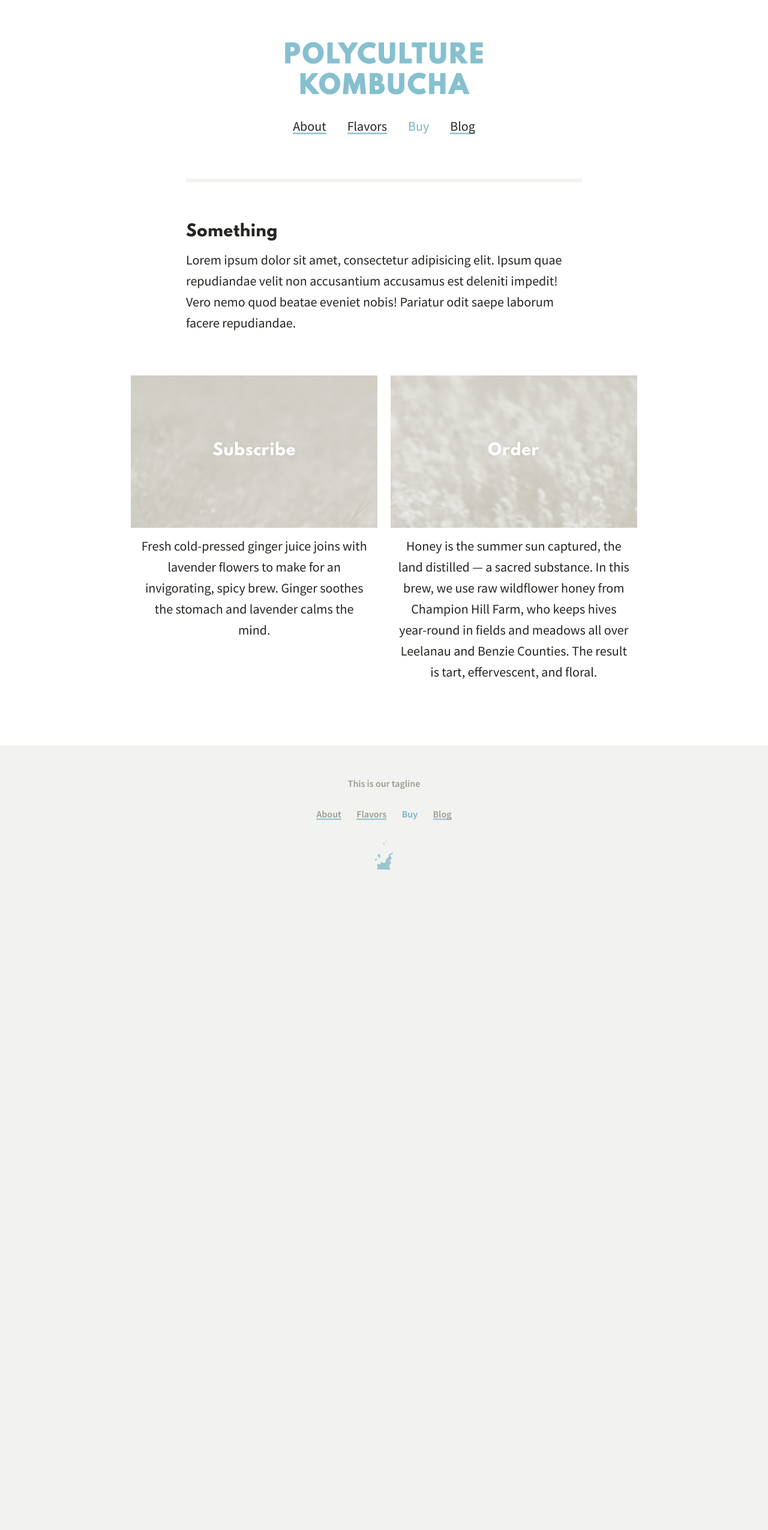
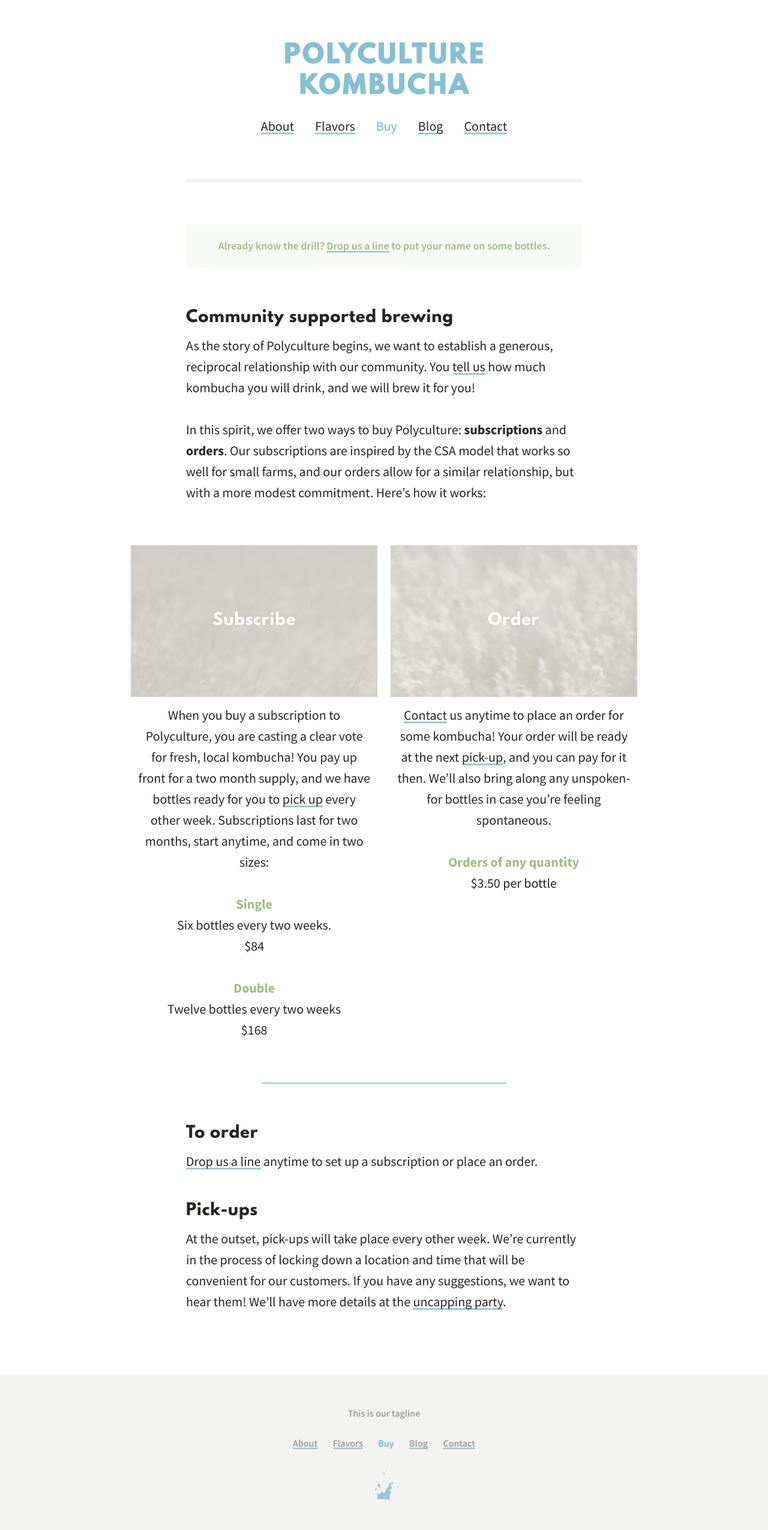
Before and after one commit to cscottmills/polyculturekombucha, a Jekyll site: the page built from buy/index.html, in a window 1280 px wide. Shown: the whole page at 60% size. Built offline with Jekyll 4.4.1, drawn with Linux system fonts in a browser that asks for light colours; before the commit the page ends 1501 px from its top, so only the background shows below that.

Commit message:
[CONTENT] Add Buy content

```diff
--- /dev/null
+++ b/_includes/buy_bottom.md
@@ -0,0 +1,11 @@
+<h2 class="post--title">To order</h2>
+
+[Drop us a line](/contact) anytime to set up a subscription or place an order.
+
+<h2 class="post--title" id="pickup">Pick-ups</h2>
+
+At the outset, pick-ups will take place every other week. We're currently in the process of locking down a location and time that will be convenient for our customers. If you have any suggestions, we want to hear them! We'll have more details at the [uncapping party](/blog/uncapping).
+
+<!-- <h2 class="post--title" id="pickup">Our bottles</h2>
+
+Lorem ipsum dolor sit amet, consectetur adipisicing elit. Tenetur possimus maxime recusandae dicta provident sed sint doloremque veritatis fugit pariatur tempora amet reiciendis laudantium exercitationem error explicabo quam at assumenda! -->
--- /dev/null
+++ b/_includes/buy_order.md
@@ -0,0 +1,6 @@
+<h2 class="title gray-alt" id="order"><b>Order</b></h2>
+
+[Contact](/contact) us anytime to place an order for some kombucha! Your order will be ready at the next [pick-up](#pickup), and you can pay for it then. We'll also bring along any unspoken-for bottles in case you're feeling spontaneous.
+
+**Orders of any quantity**
+$3.50 per bottle
--- /dev/null
+++ b/_includes/buy_subscribe.md
@@ -0,0 +1,13 @@
+<h2 class="title gray" id="subscribe"><b>Subscribe</b></h2>
+
+When you buy a subscription to Polyculture, you are casting a clear vote for fresh, local kombucha! You pay up front for a two month supply, and we have bottles ready for you to [pick up](#pickup) every other week. Subscriptions last for two months, start anytime, and come in two sizes:
+
+**Single**
+Six bottles every two weeks.
+$84
+
+**Double**
+Twelve bottles every two weeks
+$168
+
+<!-- [Payment plans?] -->
--- /dev/null
+++ b/_includes/buy_top.md
@@ -0,0 +1,5 @@
+<h2 class="post--title">Community supported brewing</h2>
+
+As the story of Polyculture begins, we want to establish a generous, reciprocal relationship with our community. You [tell us](/contact) how much kombucha you will drink, and we will brew it for you!
+
+In this spirit, we offer two ways to buy Polyculture: **subscriptions** and **orders**. Our subscriptions are inspired by the CSA model that works so well for small farms, and our orders allow for a similar relationship, but with a more modest commitment. Here's how it works:
--- a/_layouts/default.html
+++ b/_layouts/default.html
@@ -15,7 +15,7 @@
       <a class="logo" href="/"><img src="{{ site.imagePath }}/logo.png" alt="{{ site.title }}"></a>
       <nav class="primary-nav">
         <ul>
-          {% assign items = "about flavors buy blog" | split: ' ' %}{% capture branch %}{{ page.url }}{% endcapture %}{% for item in items %}<li><a {% if branch contains item %}class="active"{% endif %} href="/{{ item }}">{{ item | capitalize }}</a></li>{% endfor %}
+          {% assign items = "about flavors buy blog contact" | split: ' ' %}{% capture branch %}{{ page.url }}{% endcapture %}{% for item in items %}<li><a {% if branch contains item %}class="active"{% endif %} href="/{{ item }}">{{ item | capitalize }}</a></li>{% endfor %}
         </ul>
       </nav>
     </header>
@@ -24,7 +24,7 @@
       <p>This is our tagline</p>
       <nav class="footer-nav">
         <ul>
-          {% for item in items %}<li><a {% if branch contains item %}class="active"{% endif %} href="/{{ item }}">{{ item | capitalize }}</a></li>{% endfor %}
+          {% assign footer_items = "about flavors buy blog contact" | split: ' ' %}{% capture branch %}{{ page.url }}{% endcapture %}{% for item in footer_items %}<li><a {% if branch contains item %}class="active"{% endif %} href="/{{ item }}">{{ item | capitalize }}</a></li>{% endfor %}
         </ul>
       </nav>
       <p><img class="totem" src="{{ site.imagePath }}/leelanau.png" alt="Leelanau"></p>
--- a/buy/index.html
+++ b/buy/index.html
@@ -4,17 +4,21 @@ variant: full
 title: Buy
 ---
 
+<aside class="placard">
+	<p>Already know the drill? <a href="/contact">Drop us a line</a> to put your name on some bottles.</p>
+</aside>
 <article class="post">
-	<h2 class="post--title">Something</h2>
-	<p>Lorem ipsum dolor sit amet, consectetur adipisicing elit. Ipsum quae repudiandae velit non accusantium accusamus est deleniti impedit! Vero nemo quod beatae eveniet nobis! Pariatur odit saepe laborum facere repudiandae.</p>
+	{% capture buy_top %}{% include buy_top.md %}{% endcapture %}{{ buy_top | markdownify }}
 </article>
-<figure class="panels">
+<figure class="panels green">
 	<div class="half">
-		<h2 class="title gray"><b>Subscribe</b></h2>
-		<p>Fresh cold-pressed ginger juice joins with lavender flowers to make for an invigorating, spicy brew. Ginger soothes the stomach and lavender calms the mind.</p>
+		{% capture buy_subscribe %}{% include buy_subscribe.md %}{% endcapture %}{{ buy_subscribe | markdownify }}
 	</div>
 	<div class="half">
-		<h2 class="title gray-alt"><b>Order</b></h2>
-		<p>Honey is the summer sun captured, the land distilled &mdash; a sacred substance. In this brew, we use raw wildflower honey from Champion Hill Farm, who keeps hives year-round in fields and meadows all over Leelanau and Benzie Counties. The result is tart, effervescent, and floral.</p>
+		{% capture buy_order %}{% include buy_order.md %}{% endcapture %}{{ buy_order | markdownify }}
 	</div>
 </figure>
+<hr>
+<article class="post">
+	{% capture buy_bottom %}{% include buy_bottom.md %}{% endcapture %}{{ buy_bottom | markdownify }}
+</article>
--- a/flavors/index.html
+++ b/flavors/index.html
@@ -17,5 +17,5 @@ title: Flavors
 </figure>
 <hr>
 <article class="post green">
-	{% capture flavor_base %}{% include flavor_base.md %}{% endcapture %}{{ flavor_base | markdownify }}
+	{% capture flavors %}{% include flavors.md %}{% endcapture %}{{ flavors | markdownify }}
 </article>
--- a/resources/_scss/_components.scss
+++ b/resources/_scss/_components.scss
@@ -158,6 +158,7 @@
 // Post
 // --------------------------
 .post {
+	@include strong-colors;
 	margin-bottom: ($verticalSpace * 2);
 	& + & {
 		padding-top: ($verticalSpace * 2);
@@ -177,11 +178,6 @@
 	}
 	.full & {
 		@include constrained;
-	}
-	&.green {
-		strong {
-			color: $green;
-		}
 	}
 }
 
@@ -264,6 +260,7 @@
 // --------------------------
 .panels {
 	$space: 1em;
+	@include strong-colors;
 	@include flex;
 	@include flex(justify-content, center);
 	@include flex(flex-wrap, wrap);
@@ -397,3 +394,20 @@
 		}
 	}
 }
+
+// Placard
+// --------------------------
+.placard {
+	@include constrained;
+	background-color: transparentize($green, 0.92);
+	// background-color: $offWhite;
+	padding: 1em $verticalSpace;
+	margin-bottom: ($verticalSpace * 2);
+	p {
+		font-size: $delta;
+		font-weight: $medium;
+		color: $green;
+		text-align: center;
+		margin-bottom: 0;
+	}
+}
--- a/resources/_scss/_mixins.scss
+++ b/resources/_scss/_mixins.scss
@@ -12,6 +12,14 @@
 	max-width: $contentWidth;
 	margin-right: auto;
 	margin-left: auto;
+}
+
+@mixin strong-colors {
+	&.green {
+		strong {
+			color: $green;
+		}
+	}
 }
 
 // Flexbox
```
Also changed, not shown: about/index.md (+3 -1 lines), _includes/flavors.md (renamed from _includes/flavor_base.md).
